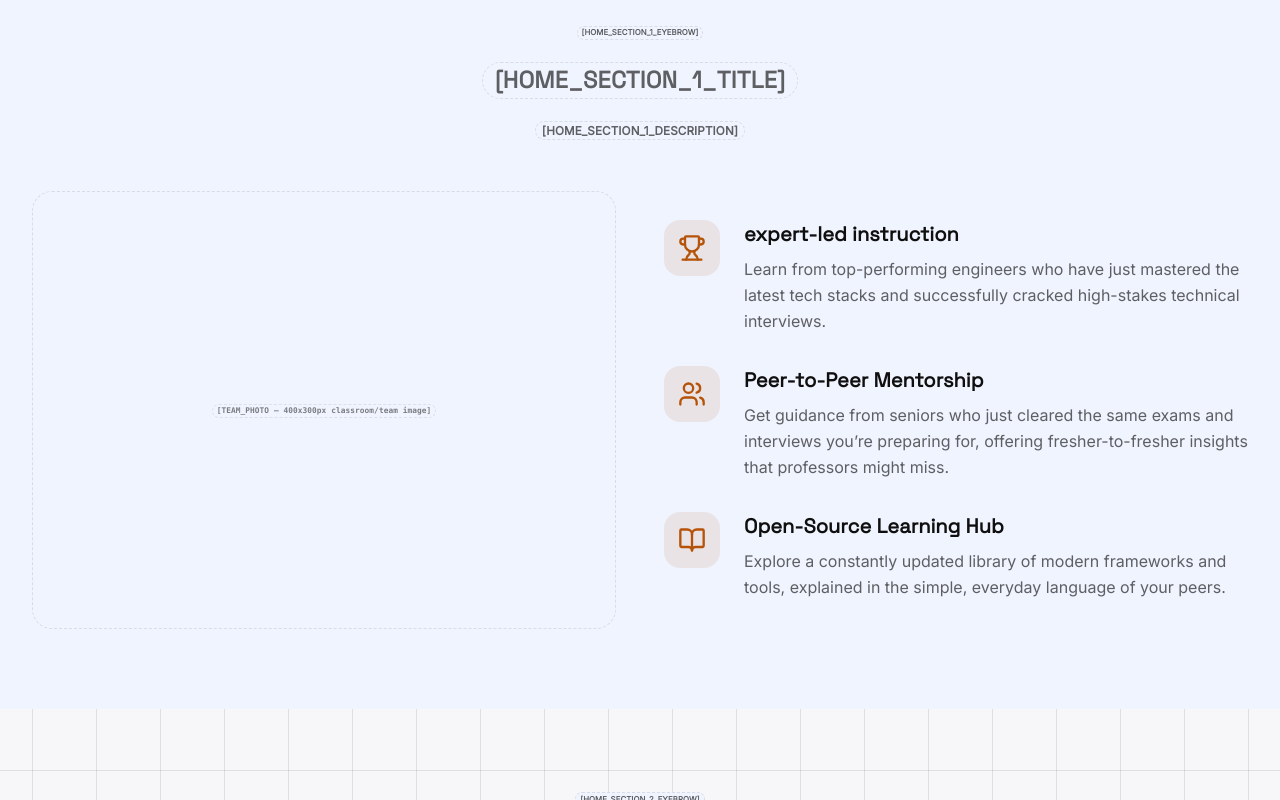
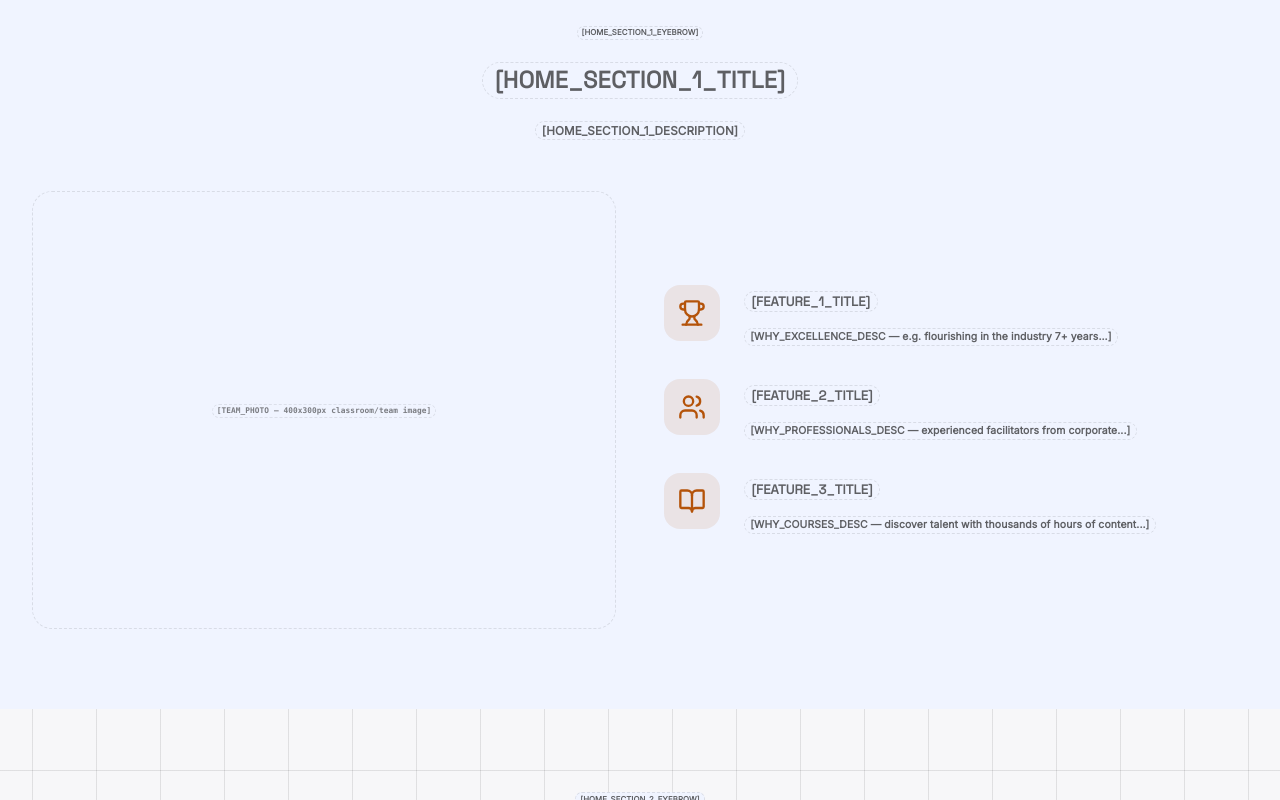
Before and after one commit to abi-0611/CodePro, an Astro site: page / in a window 1280 px wide. Shown: the part 1150-1950 px from the top of the page. Built offline with nearby package versions, Linux system fonts and the light colour scheme; Astro itself is replaced by a stand-in of ours; a web font is replaced by a local one.

Commit message:
revert: keep FeatureGrid placeholders

```diff
--- a/src/components/FeatureGrid.astro
+++ b/src/components/FeatureGrid.astro
@@ -5,18 +5,18 @@ import PlaceholderImage from './PlaceholderImage.astro';
 const features = [
   {
     icon: Trophy,
-    title: "expert-led instruction",
-    description: "Learn from top-performing engineers who have just mastered the latest tech stacks and successfully cracked high-stakes technical interviews."
+    title: "[FEATURE_1_TITLE]",
+    description: "[WHY_EXCELLENCE_DESC — e.g. flourishing in the industry 7+ years...]"
   },
   {
     icon: Users,
-    title: "Peer-to-Peer Mentorship",
-    description: "Get guidance from seniors who just cleared the same exams and interviews you’re preparing for, offering fresher-to-fresher insights that professors might miss."
+    title: "[FEATURE_2_TITLE]",
+    description: "[WHY_PROFESSIONALS_DESC — experienced facilitators from corporate...]"
   },
   {
     icon: BookOpen,
-    title: "Open-Source Learning Hub",
-    description: "Explore a constantly updated library of modern frameworks and tools, explained in the simple, everyday language of your peers."
+    title: "[FEATURE_3_TITLE]",
+    description: "[WHY_COURSES_DESC — discover talent with thousands of hours of content...]"
   }
 ];
 ---
--- a/src/components/StatBar.astro
+++ b/src/components/StatBar.astro
@@ -12,7 +12,7 @@ export interface Props {
 
 const defaultStats = [
   { value: 0, suffix: '', label: 'Courses', icon: BookOpen },
-  { value: 0, suffix: '', label: 'Placement Partners', icon: Handshake },
+  { value: 0, suffix: '', label: 'Partners', icon: Handshake },
   { value: 0, suffix: '', label: 'Mentors', icon: UserCheck },
   { value: 0, suffix: '', label: 'Learners', icon: Users },
 ];
```
